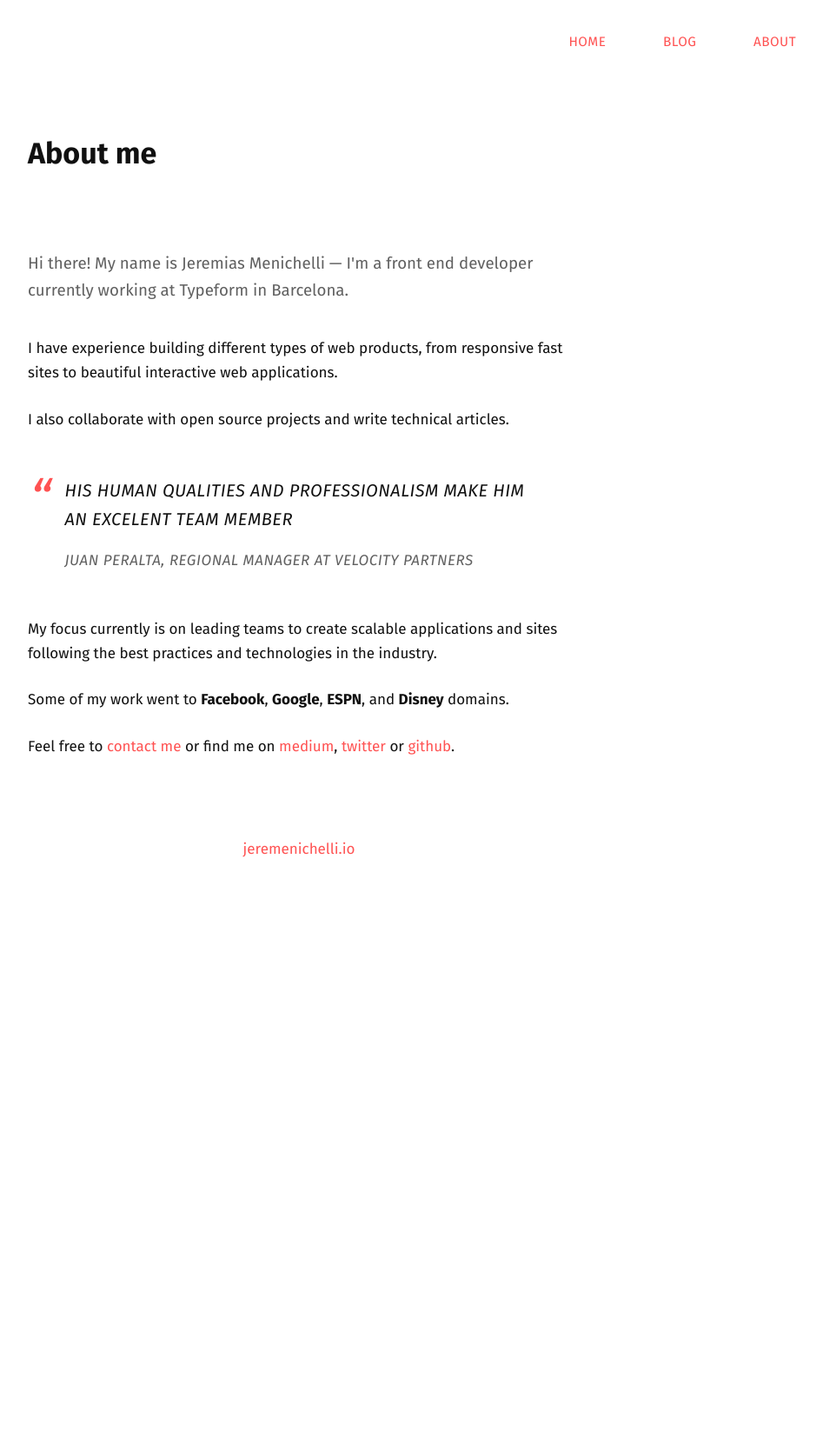
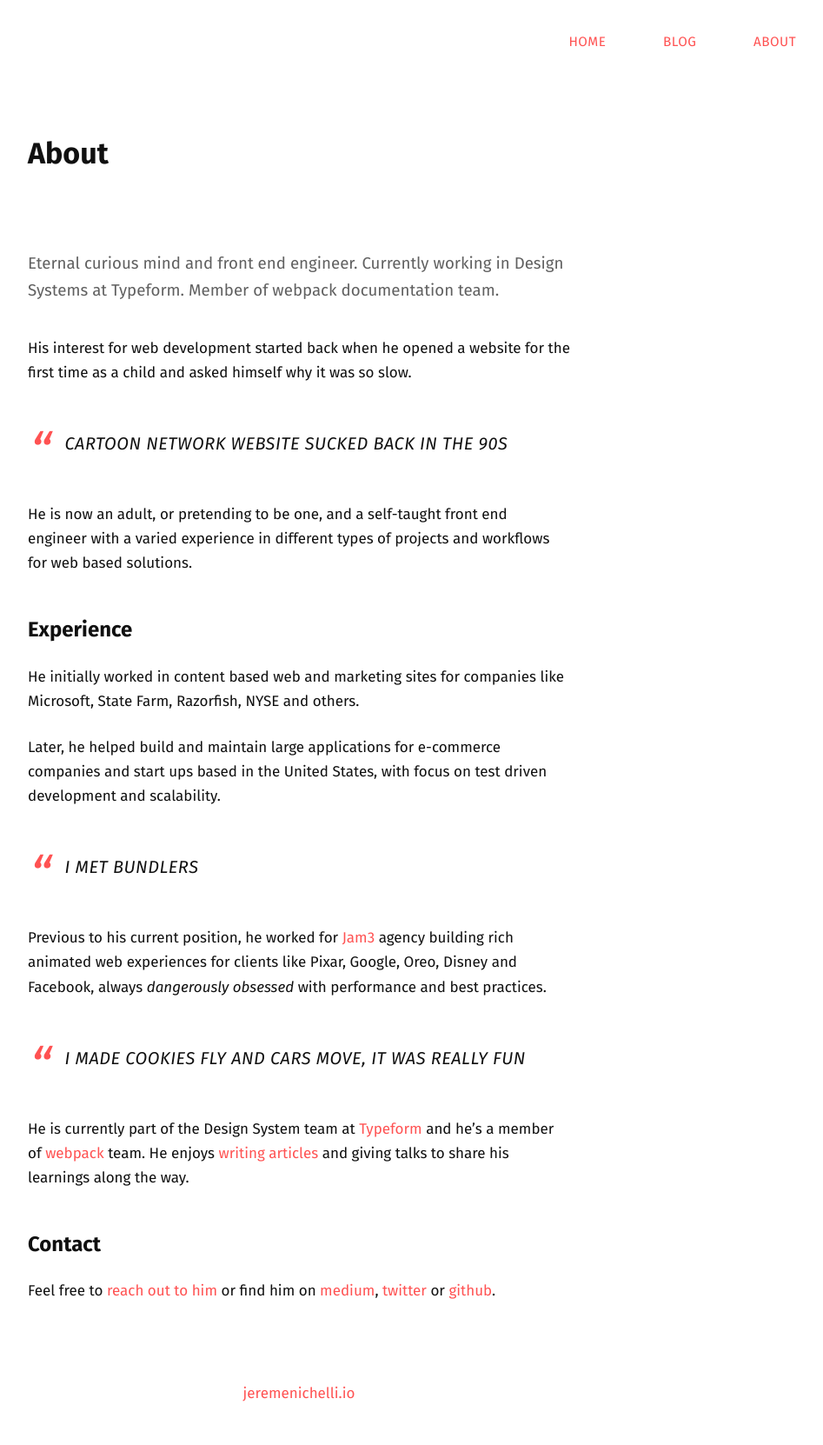
Before and after one commit to jeremenichelli/jeremenichelli.github.io, a Jekyll site: the page built from about/index.md, in a window 1280 px wide. Shown: the whole page at 87% size, without its empty margins (296-1243 px from the left). Built offline with Jekyll 4.4.1, drawn with Linux system fonts in a browser that asks for light colours; before the commit the page ends 1036 px from its top, so only the background shows below that.

Commit message:
feat: new content for about page

```diff
--- a/about/index.md
+++ b/about/index.md
@@ -1,23 +1,30 @@
 ---
 layout: default
-title: About me
+title: About
 type: about
-resume: Hi there! My name is Jeremias Menichelli &mdash; I'm a front end developer currently working at Typeform in Barcelona.
+resume: Eternal curious mind and front end engineer. Currently working in Design Systems at Typeform. Member of webpack documentation team.
 ---
 
-<p>I have experience building different types of web products, from responsive fast sites to beautiful interactive web applications.</p>
+His interest for web development started back when he opened a website for the first time as a child and asked himself why it was so slow.
 
-<p>I also collaborate with open source projects and write technical articles.</p>
+> Cartoon Network website sucked back in the 90s
 
-<blockquote>
-  <p>His human qualities and professionalism make him an excelent team member</p>
-  <ul>
-    <li>Juan Peralta, Regional&nbsp;Manager at Velocity&nbsp;Partners</li>
-  </ul>
-</blockquote>
+He is now an adult, or pretending to be one, and a self-taught front end engineer with a varied experience in different types of projects and workflows for web based solutions.
 
-<p>My focus currently is on leading teams to create scalable applications and sites following the best practices and technologies in the industry.</p>
+## Experience
 
-<p>Some of my work went to <strong>Facebook</strong>, <strong>Google</strong>, <strong>ESPN</strong>, and <strong>Disney</strong> domains.</p>
+He initially worked in content based web and marketing sites for companies like Microsoft, State Farm, Razorfish, NYSE and others.
 
-<p>Feel free to <a href="mailto:jmenichelli@gmail.com">contact me</a> or find me on <a href="https://medium.com/@jeremenichelli">medium</a>, <a href="https://twitter.com/jeremenichelli">twitter</a> or&nbsp;<a href="https://github.com/jeremenichelli">github</a>.</p>
+Later, he helped build and maintain large applications for e-commerce companies and start ups based in the United States, with focus on test driven development and scalability.
+
+> I met bundlers
+
+Previous to his current position, he worked for [Jam3](https://jam3.com) agency building rich animated web experiences for clients like Pixar, Google, Oreo, Disney and Facebook, always _dangerously obsessed_ with performance and best practices.
+
+> I made cookies fly and cars move, it was really fun
+
+He is currently part of the Design System team at [Typeform](https://www.typeform.com) and he's a member of [webpack](https://webpack.js.org) team. He enjoys [writing articles](/blog) and giving talks to share his learnings along the way.
+
+## Contact
+
+Feel free to [reach out to him](mailto:jmenichelli@gmail.com) or find him on [medium](https://medium.com/@jeremenichelli), [twitter](https://twitter.com/jeremenichelli) or&nbsp;[github](https://github.com/jeremenichelli).
```
